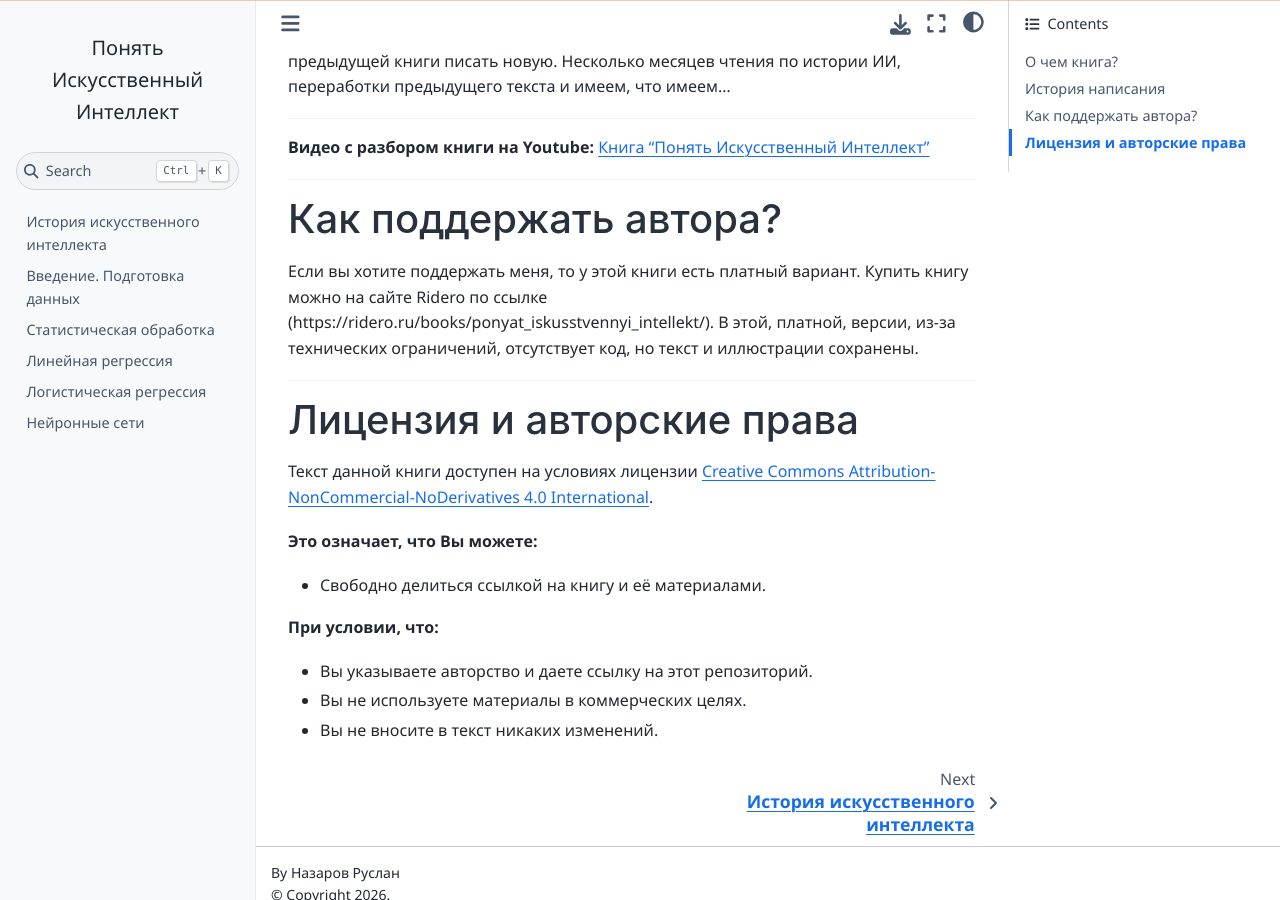
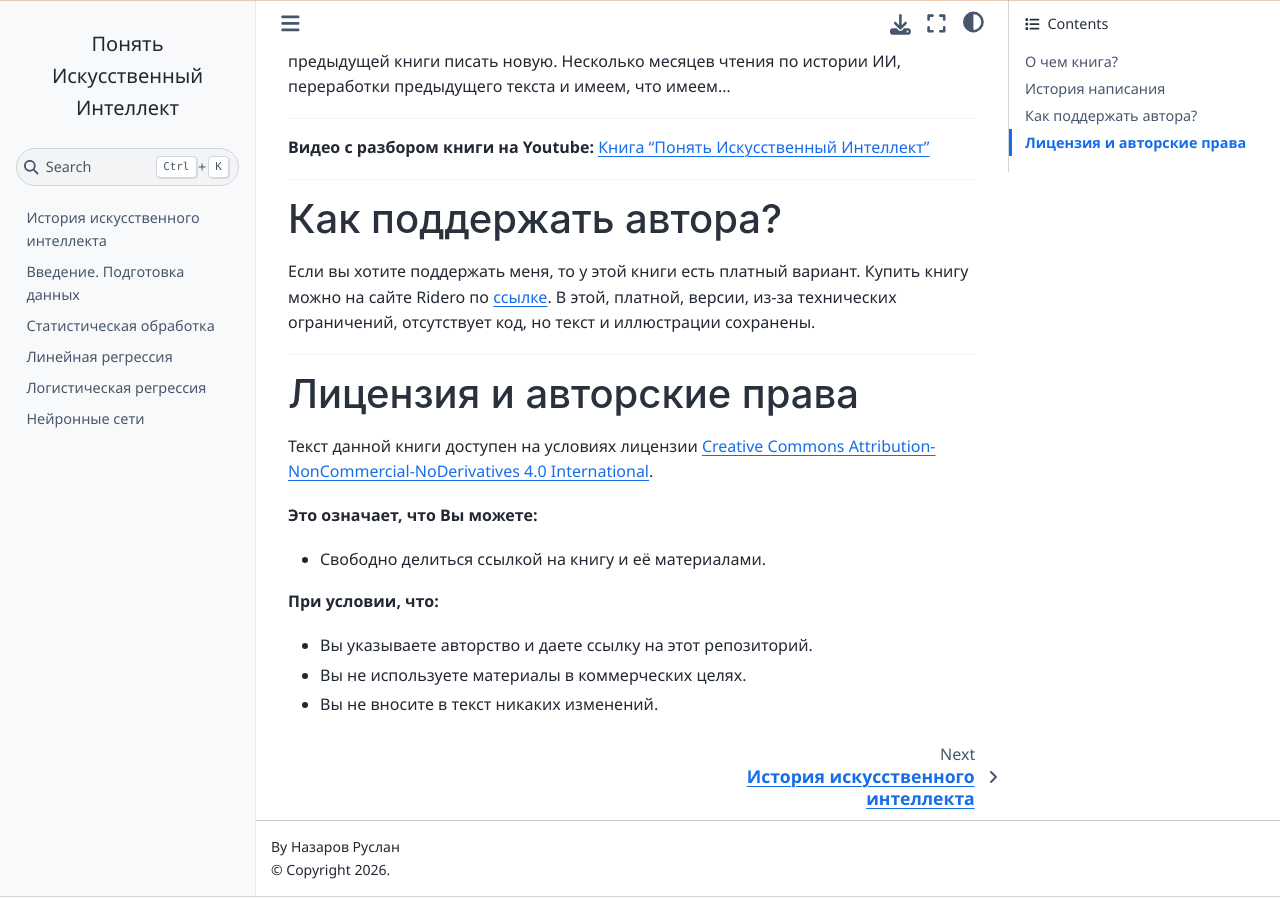
Before and after one commit to Ruslan-Nazarov/handbook_ai, a Jupyter Book: the page built from index.md, in a window 1280 px wide and 900 px high, scrolled down 1436 px. Built offline with Jupyter Book 1.0.4 settings and Sphinx 7.4.7 and the Sphinx Book theme 1.1.4, drawn with Linux system fonts in a browser that asks for light colours; pages that are not in the unit, such as notebooks, are missing from menus.

Commit message:
Update index.md

```diff
--- a/index.md
+++ b/index.md
@@ -44,7 +44,7 @@
 
 ### Как поддержать автора?
 
-Если вы хотите поддержать меня, то у этой книги есть платный вариант. Купить книгу можно на сайте Ridero по ссылке (https://ridero.ru/books/ponyat_iskusstvennyi_intellekt/). В этой, платной, версии, из-за технических ограничений, отсутствует код, но текст и иллюстрации сохранены.
+Если вы хотите поддержать меня, то у этой книги есть платный вариант. Купить книгу можно на сайте Ridero по [ссылке](https://ridero.ru/books/ponyat_iskusstvennyi_intellekt/). В этой, платной, версии, из-за технических ограничений, отсутствует код, но текст и иллюстрации сохранены.
 
 ---
 
```
